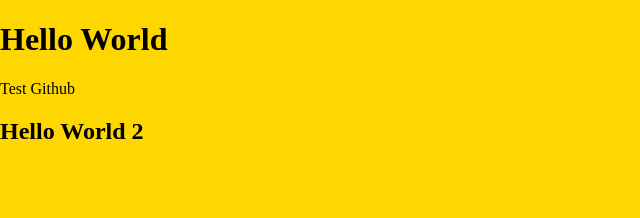
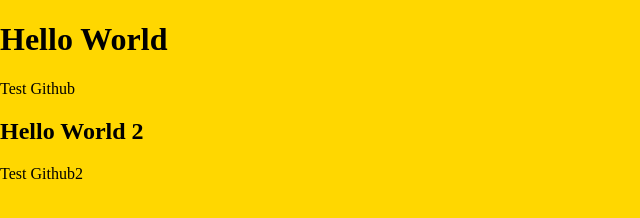
Before and after one commit to githubTestUno/CloudProject, a plain HTML site: page Cloud Project/index.html in a window 1280 px wide. Shown: the whole page, without its empty margins (0-640 px from the left). Drawn offline with Linux system fonts and the light colour scheme.

Commit message:
added second <p>

```diff
--- a/Cloud Project/index.html
+++ b/Cloud Project/index.html
@@ -14,6 +14,7 @@
     <h1>Hello World</h1>
     <p>Test Github</p>
     <h2>Hello World 2</h2>
+    <p>Test Github2</p>
 </body>
 
 </html>
```
